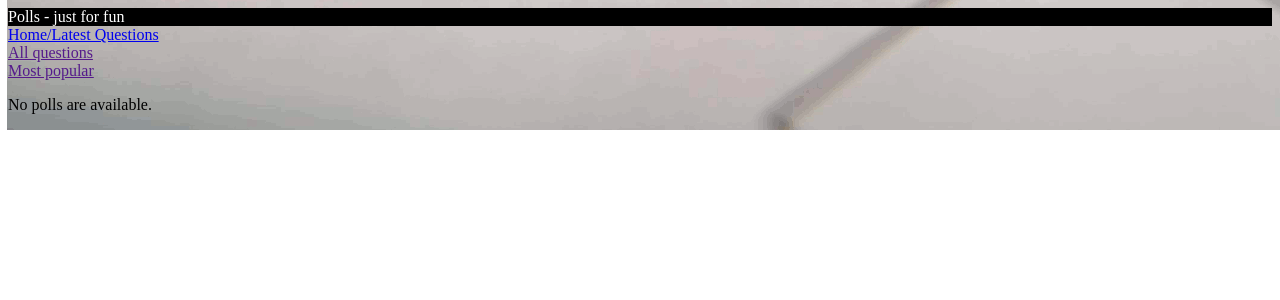
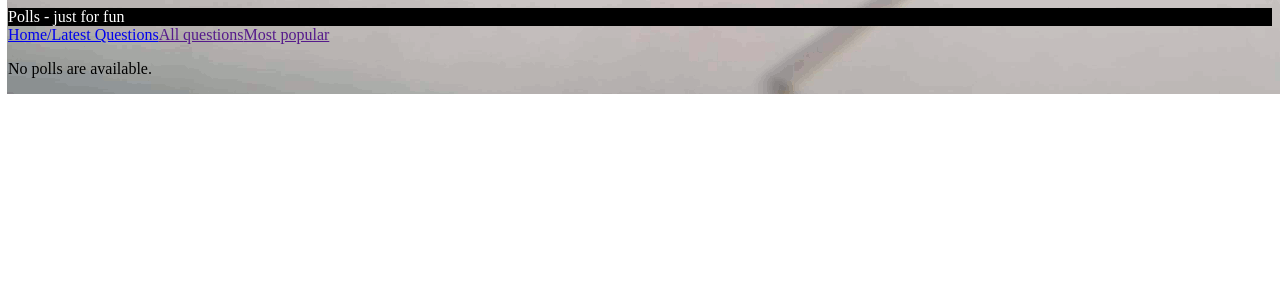
Before and after one commit to coralvanda/learning-django, a Django app: template polls/templates/polls/index.html in a window 1280 px wide. Shown: the top 300 px of the page. Run offline with Django 3.2, Linux system fonts and the light colour scheme; the template is opened without the code that fills it, so the values that code supplies are empty.

Commit message:
feat: Update styles for nav bar

```diff
--- a/polls/static/polls/style.css
+++ b/polls/static/polls/style.css
@@ -8,6 +8,11 @@ header {
 	color: white;
 }
 
+nav {
+	display: flex;
+	flex-wrap: wrap;
+}
+
 li a {
 	color: green;
 }
```
